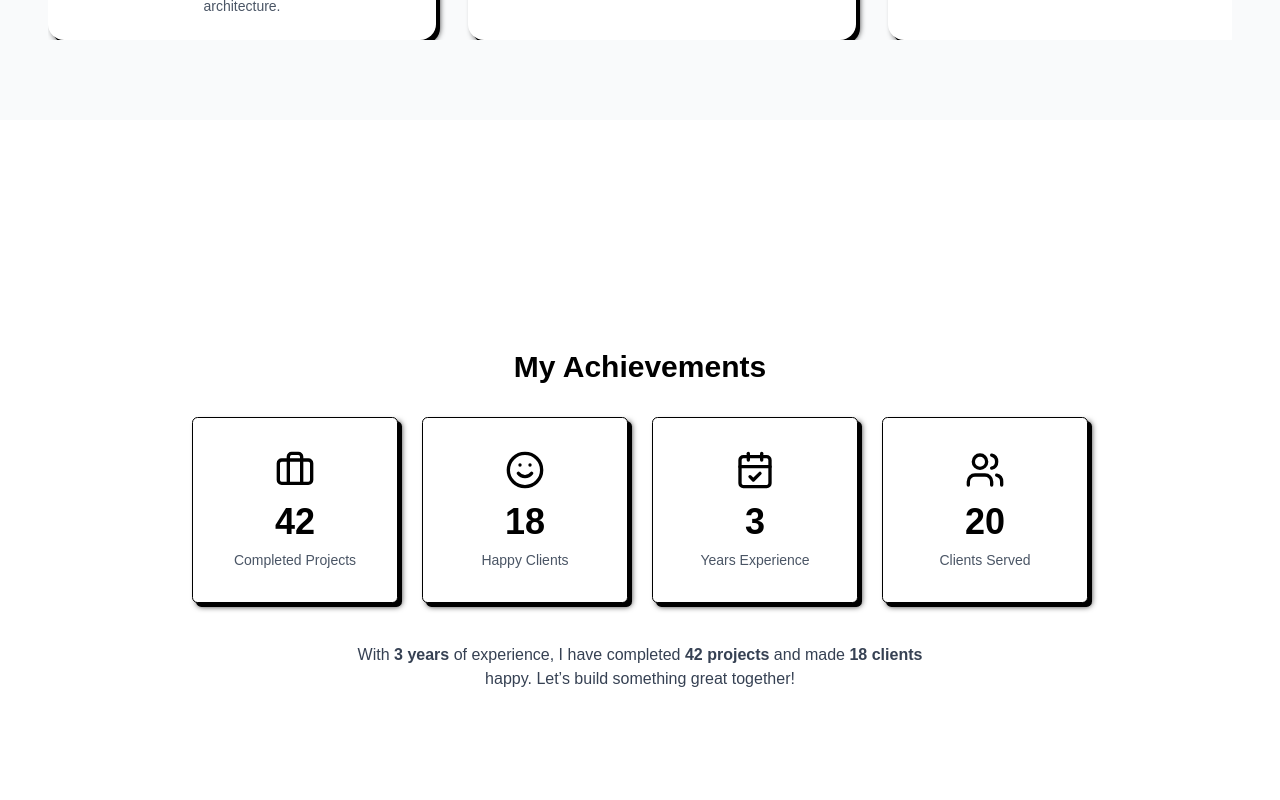
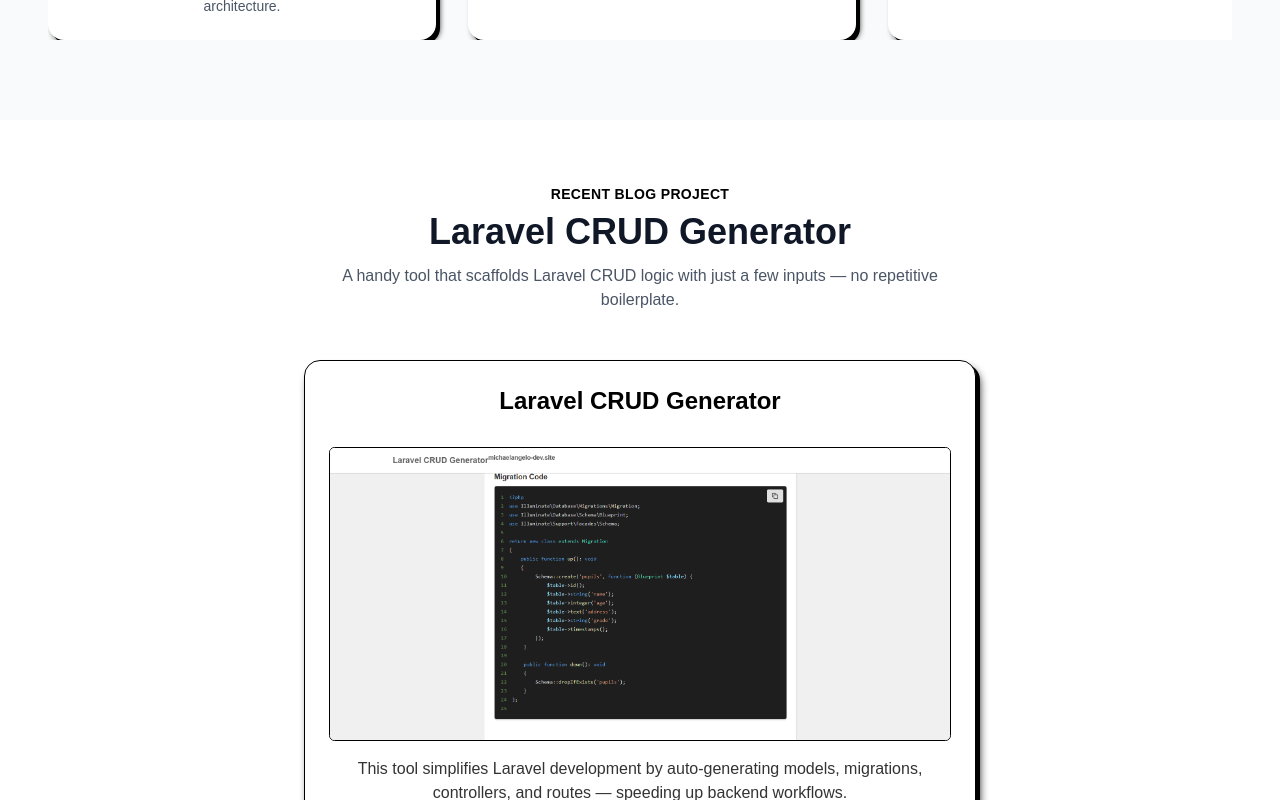
Before and after one commit to michaelrrrxxz/portfolio, a React (Vite) app: page / in a window 1280 px wide. Shown: the part 2940-3740 px from the top of the page. Built offline with nearby package versions, Linux system fonts and the light colour scheme; no server answers.

Commit message:
Update main.tsx

```diff
--- a/src/pages/main.tsx
+++ b/src/pages/main.tsx
@@ -61,7 +61,7 @@
       <Skills />
       <Stacks />
  <Certificate></Certificate>
-      <Cos />
+     {/* <Cos /> */}
       {/* <About /> */}
       <Blog />
       <Contact />
```
